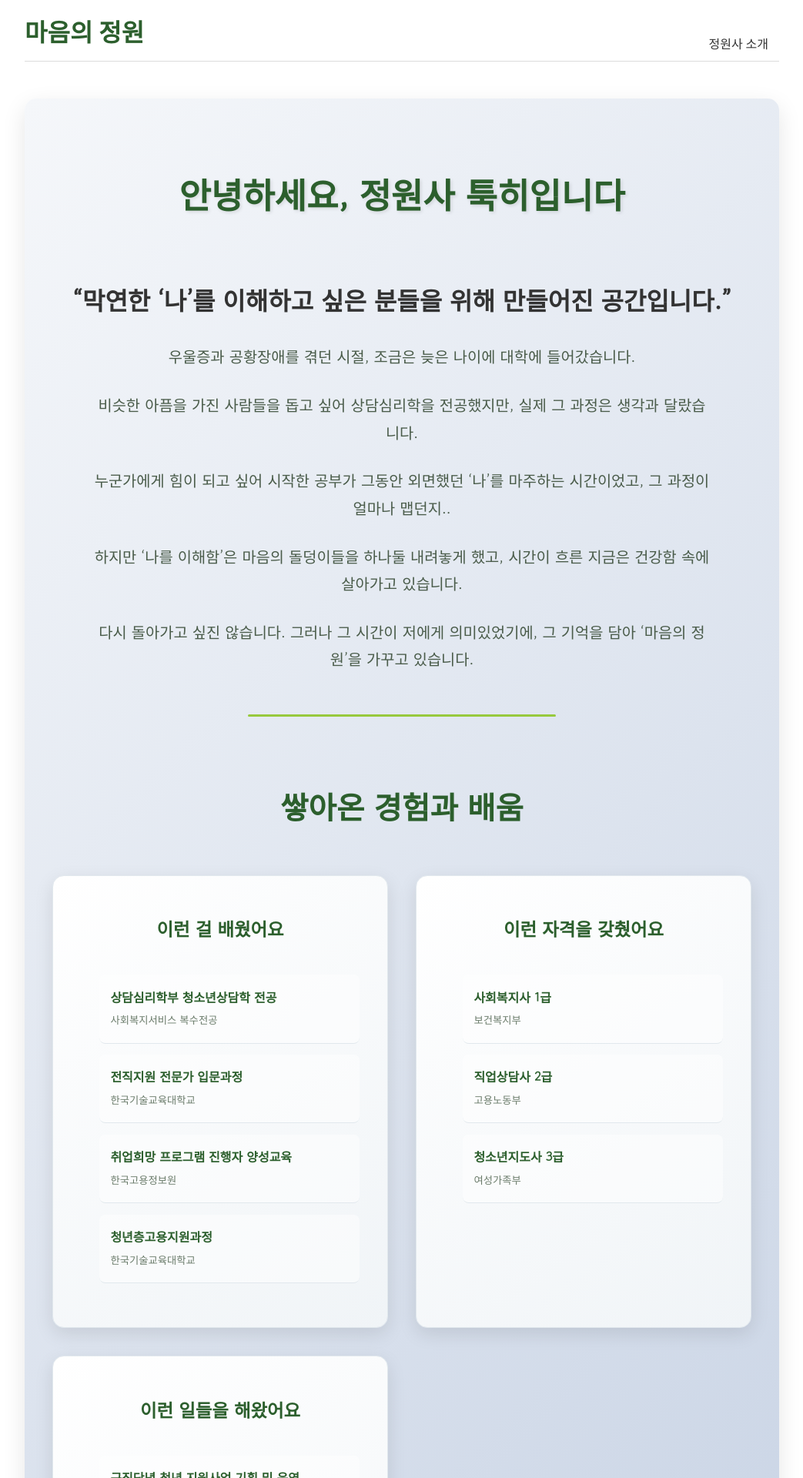
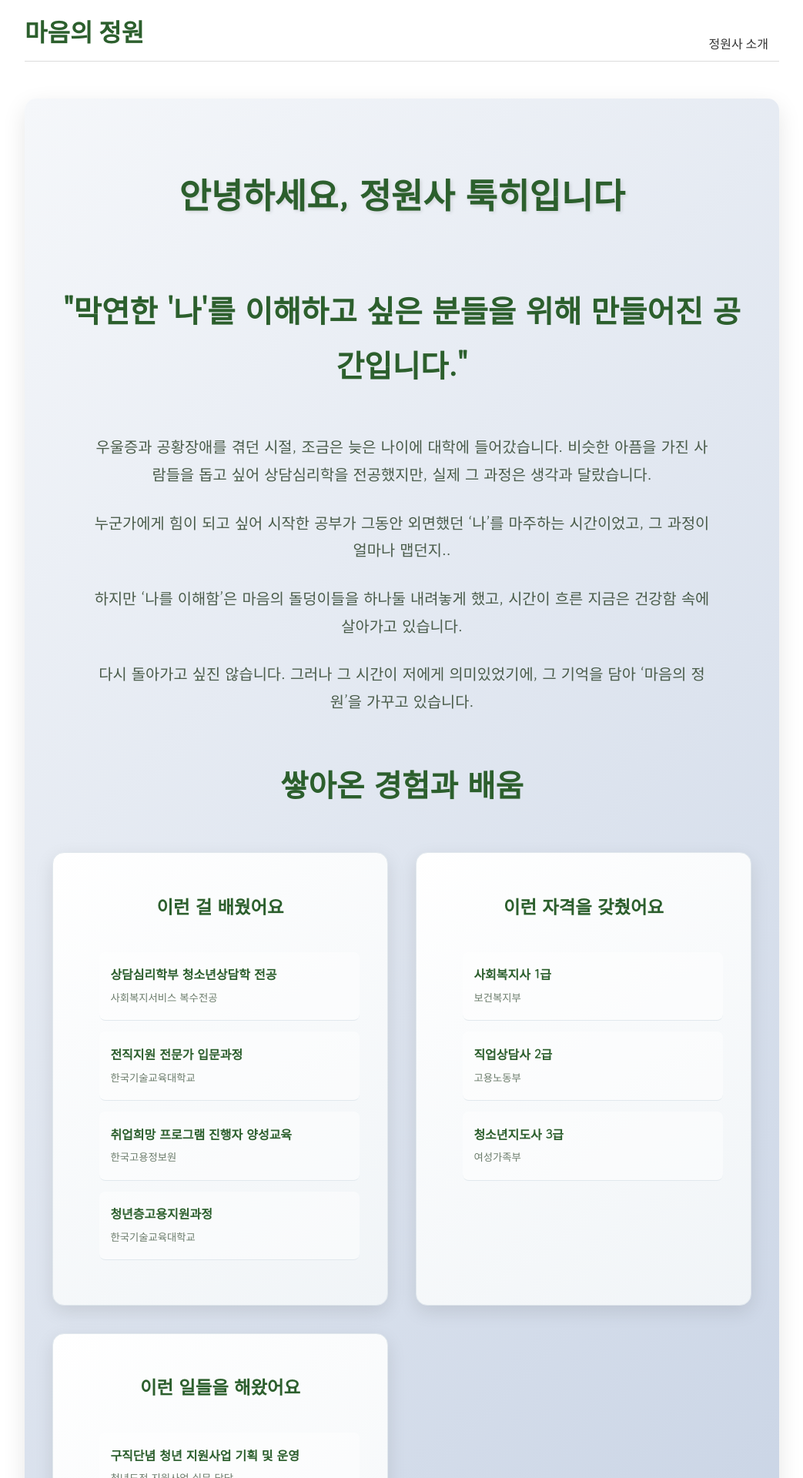
Before and after one commit to took-hee/myblog, a Jekyll site: the page built from about.md, in a window 1280 px wide. Shown: the top 1920 px of the page at 77% size, without its empty margins (118-1161 px from the left). Built offline with Jekyll 4.4.1, drawn with Linux system fonts in a browser that asks for light colours.

Commit message:
소개페이지 디자인 수정

```diff
--- a/about.md
+++ b/about.md
@@ -219,7 +219,7 @@ a {
 }
 
 a:hover {
-  color: #97c93d;
+  color: #e58a5b;
   text-decoration: underline;
 }
 
@@ -241,20 +241,21 @@ a:hover {
 </style>
 
 # 안녕하세요, 정원사 툭히입니다
-
-## "막연한 '나'를 이해하고 싶은 분들을 위해 만들어진 공간입니다."
+<h2 class="section-title">"막연한 '나'를 이해하고 싶은 분들을 위해 만들어진 공간입니다."</h2>
 
 우울증과 공황장애를 겪던 시절, 조금은 늦은 나이에 대학에 들어갔습니다.
+비슷한 아픔을 가진 사람들을 돕고 싶어 상담심리학을 전공했지만,
+실제 그 과정은 생각과 달랐습니다.
 
-비슷한 아픔을 가진 사람들을 돕고 싶어 상담심리학을 전공했지만, 실제 그 과정은 생각과 달랐습니다.
+누군가에게 힘이 되고 싶어 시작한 공부가
+그동안 외면했던 '나'를 마주하는 시간이었고, 그 과정이 얼마나 맵던지..
 
-누군가에게 힘이 되고 싶어 시작한 공부가 그동안 외면했던 '나'를 마주하는 시간이었고, 그 과정이 얼마나 맵던지..
+하지만 '나를 이해함'은 마음의 돌덩이들을 하나둘 내려놓게 했고,
+시간이 흐른 지금은 건강함 속에 살아가고 있습니다.
 
-하지만 '나를 이해함'은 마음의 돌덩이들을 하나둘 내려놓게 했고, 시간이 흐른 지금은 건강함 속에 살아가고 있습니다.
-
-다시 돌아가고 싶진 않습니다. 그러나 그 시간이 저에게 의미있었기에, 그 기억을 담아 '마음의 정원'을 가꾸고 있습니다.
-
----
+다시 돌아가고 싶진 않습니다.
+그러나 그 시간이 저에게 의미있었기에,
+그 기억을 담아 '마음의 정원'을 가꾸고 있습니다.
 
 <h2 class="section-title">쌓아온 경험과 배움</h2>
 
```
Also changed, not shown: other parts of about.md (+1 -3 lines).
